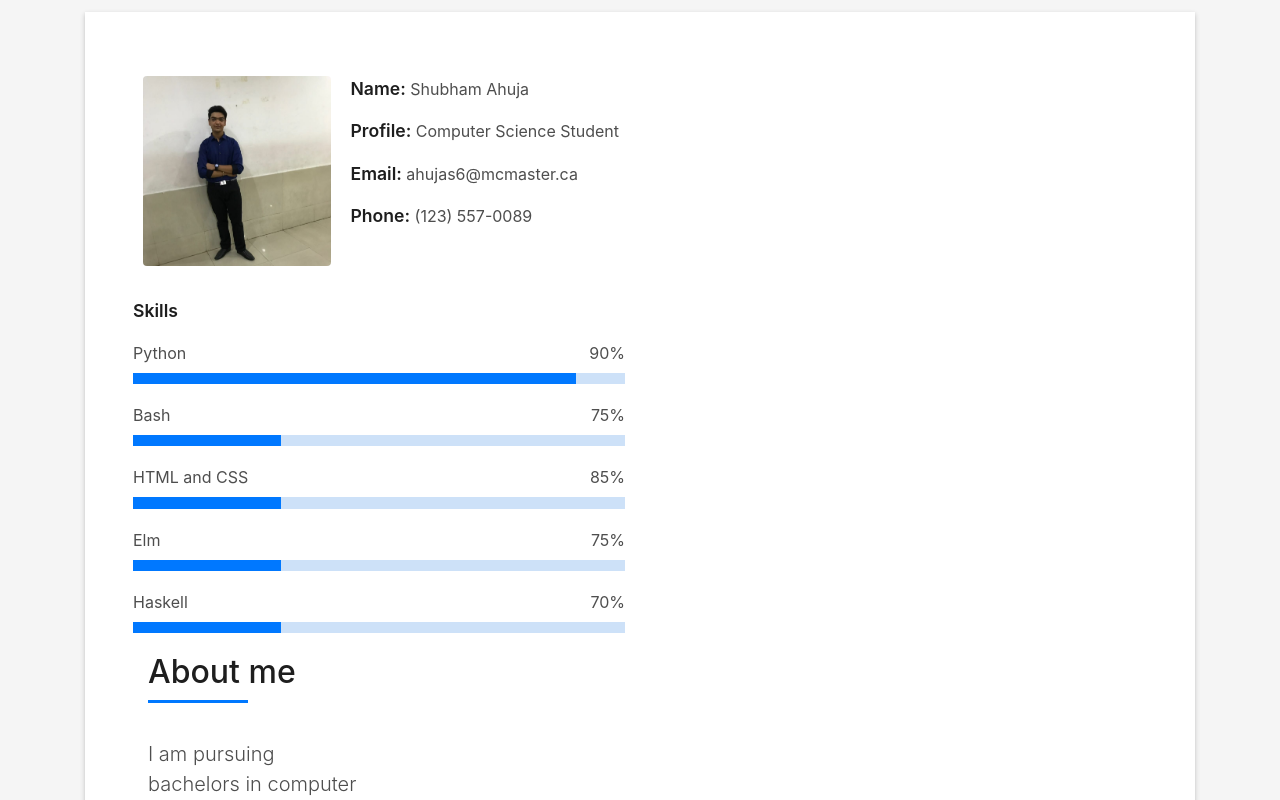
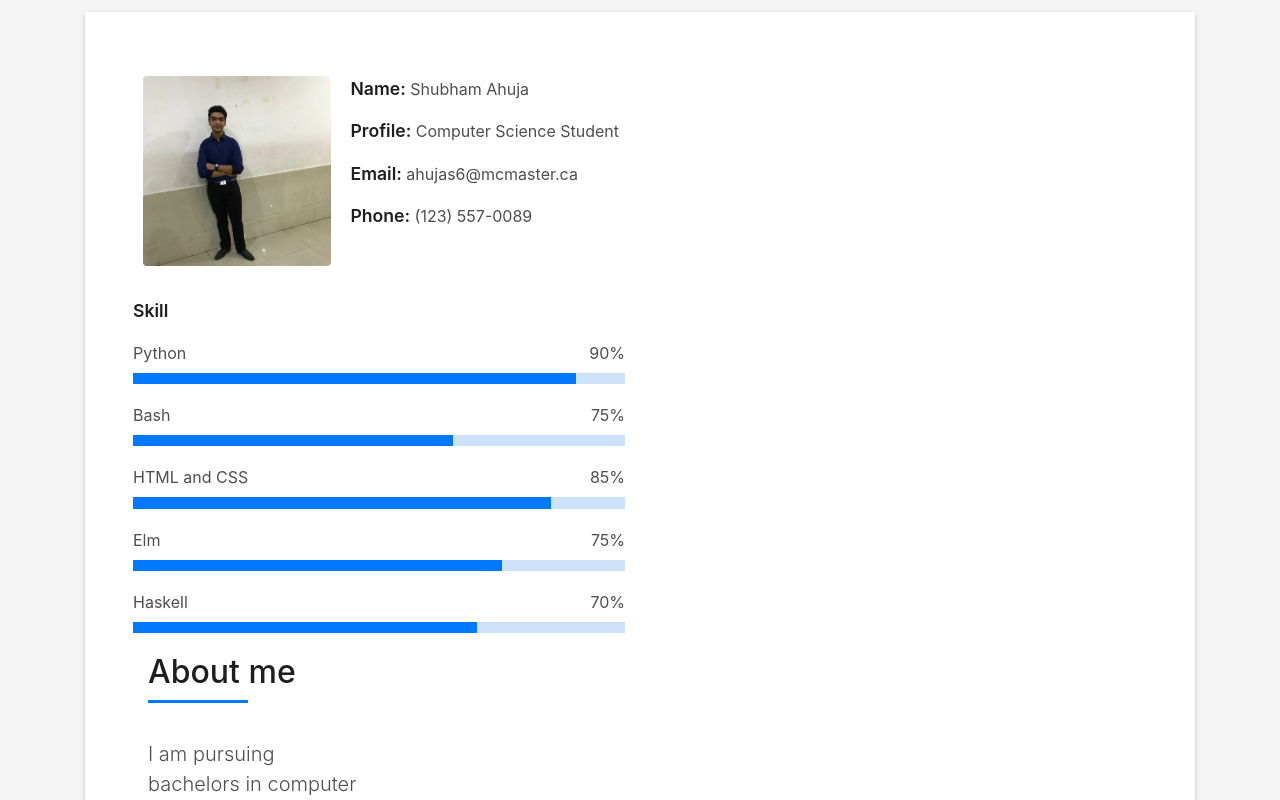
Before and after one commit to shubhahuja/shubhahuja.github.io, a plain HTML site: page index.html in a window 1280 px wide. Shown: the part 852-1652 px from the top of the page. Drawn offline with Linux system fonts and the light colour scheme; files whose address does not match are found by name.

Commit message:
Update index.html

```diff
--- a/index.html
+++ b/index.html
@@ -103,7 +103,7 @@
                   </div>
                 </div>
                 <div class="skill-mf">
-                  <p class="title-s">Skills</p>
+                  <p class="title-s">Skill</p>
                   <span>Python</span> <span class="pull-right">90%</span>
                   <div class="progress">
                     <div class="progress-bar" role="progressbar" style="width: 90%" aria-valuenow="90" aria-valuemin="0"
@@ -111,23 +111,23 @@
                   </div>
                   <span>Bash</span> <span class="pull-right">75%</span>
                   <div class="progress">
-                    <div class="progress-bar" role="progressbar" style="width: 30%;" aria-valuenow="85" aria-valuemin="0"
+                    <div class="progress-bar" role="progressbar" style="width: 65%;" aria-valuenow="85" aria-valuemin="0"
                          aria-valuemax="100"></div>
                   </div>
                   <span>HTML and CSS</span> <span class="pull-right">85%</span>
                   <div class="progress">
-                    <div class="progress-bar" role="progressbar" style="width: 30%;" aria-valuenow="85" aria-valuemin="0"
+                    <div class="progress-bar" role="progressbar" style="width: 85%;" aria-valuenow="85" aria-valuemin="0"
                       aria-valuemax="100"></div>
                   </div>
 
                   <span>Elm</span> <span class="pull-right">75%</span>
                   <div class="progress">
-                    <div class="progress-bar" role="progressbar" style="width: 30%" aria-valuenow="75" aria-valuemin="0"
+                    <div class="progress-bar" role="progressbar" style="width: 75%" aria-valuenow="75" aria-valuemin="0"
                       aria-valuemax="100"></div>
                   </div>
                   <span>Haskell</span> <span class="pull-right">70%</span>
                   <div class="progress">
-                    <div class="progress-bar" role="progressbar" style="width: 30%" aria-valuenow="50" aria-valuemin="0"
+                    <div class="progress-bar" role="progressbar" style="width: 70%" aria-valuenow="50" aria-valuemin="0"
                       aria-valuemax="100"></div>
 
 
```
